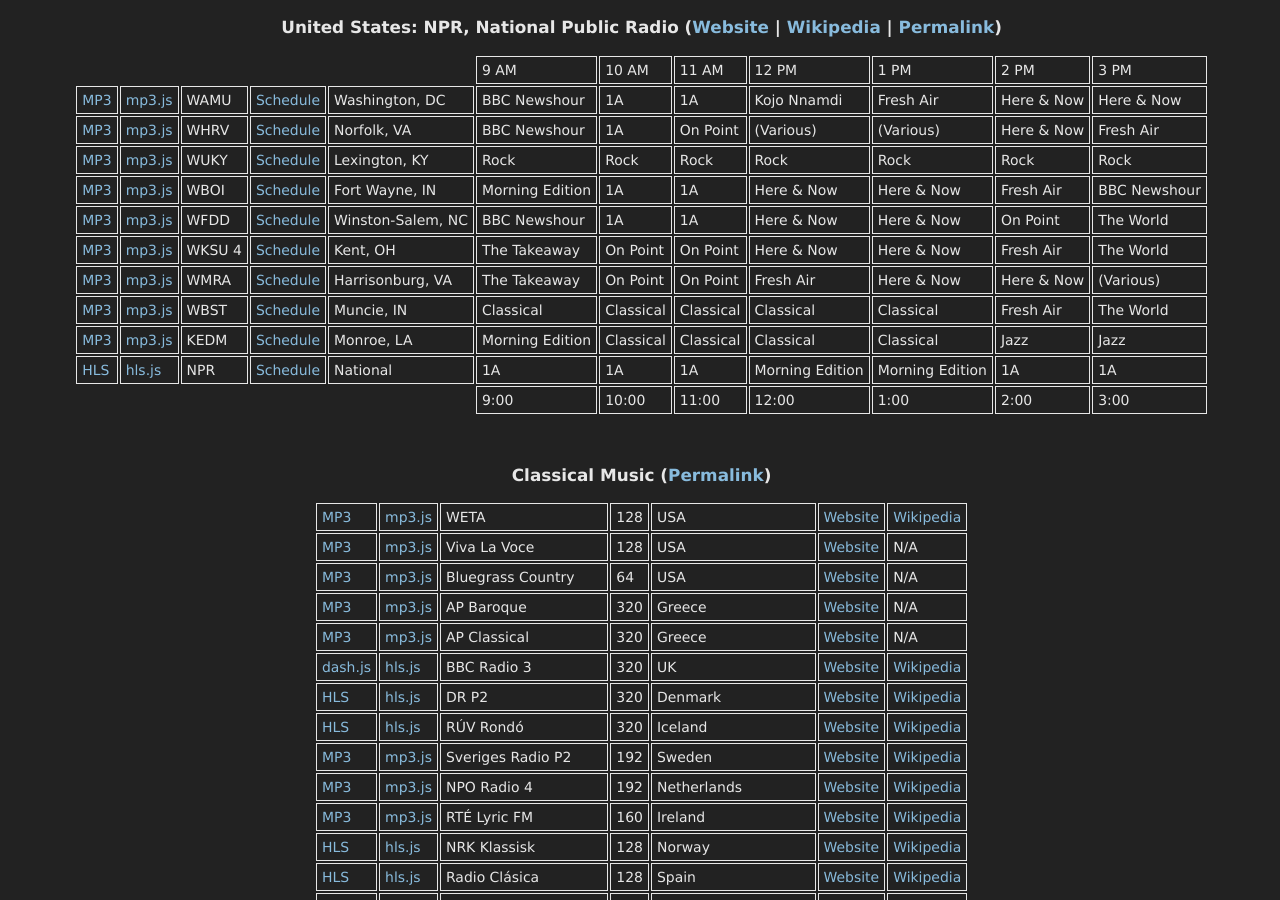
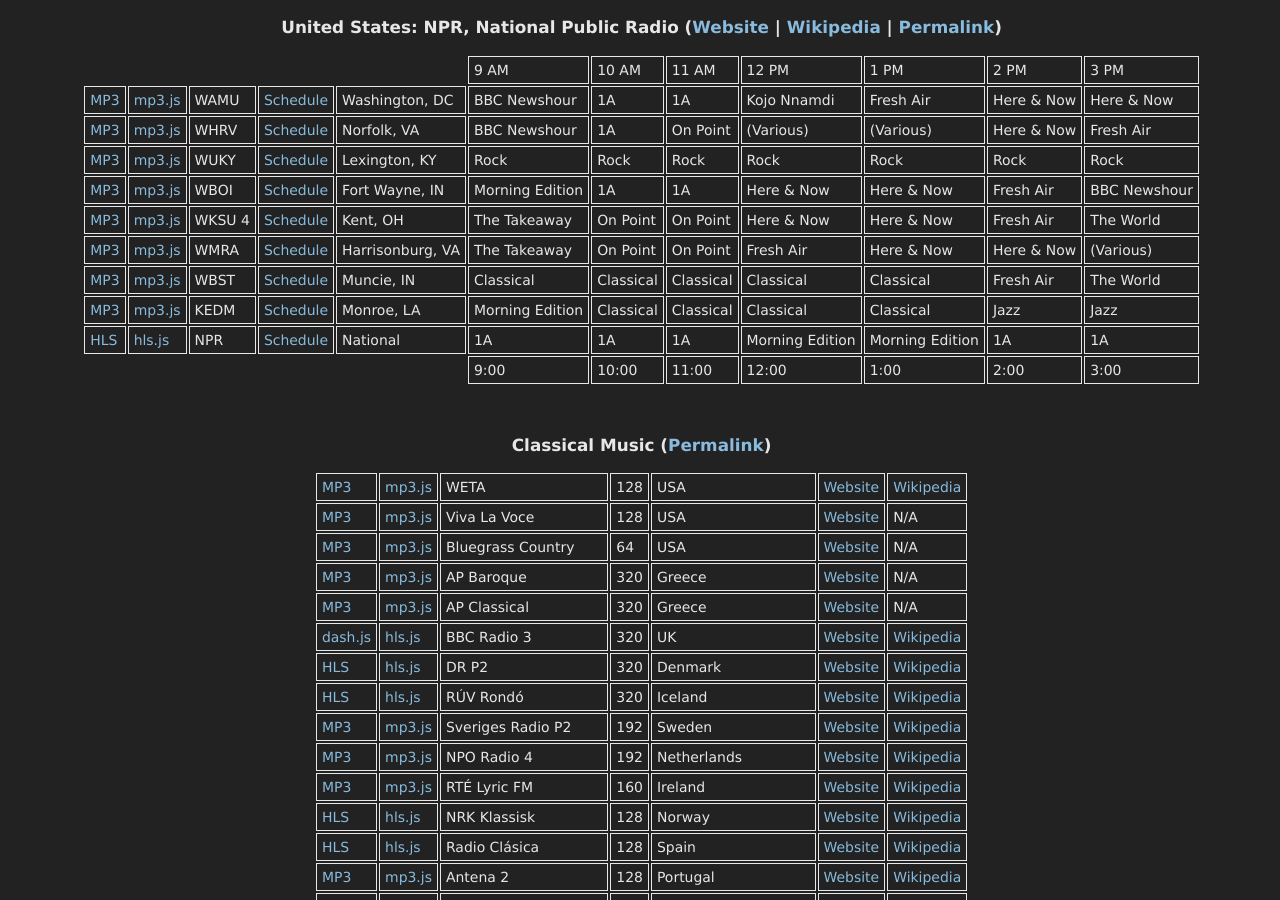
Before and after one commit to danburd/danburd.github.io, a Jekyll site: the page radio.html, which Jekyll copies as it is, in a window 1280 px wide and 900 px high. Built offline with Jekyll 4.4.1, drawn with Linux system fonts in a browser that asks for light colours.

Commit message:
Removed WFDD because of preroll underwriting message

```diff
--- a/radio.html
+++ b/radio.html
@@ -91,20 +91,6 @@
     <td>BBC Newshour</td>
   </tr>
   <tr>
-    <td><a href="https://live.streamguys1.com:2645/wfdd1">MP3</a></td>
-    <td><a href="/mp3js.html?stream=https://live.streamguys1.com:2645/wfdd1">mp3.js</a></td>
-    <td>WFDD</td>
-    <td><a href="https://www.wfdd.org/schedule">Schedule</a></td>
-    <td>Winston-Salem, NC</td>
-    <td>BBC Newshour</td>
-    <td>1A</td>
-    <td>1A</td>
-    <td>Here & Now</td>
-    <td>Here & Now</td>
-    <td>On Point</td>
-    <td>The World</td>
-  </tr>
-  <tr>
     <td><a href="http://66.225.205.169/wksu4.mp3.128">MP3</a></td>
     <td><a href="/mp3js.html?stream=http://66.225.205.169/wksu4.mp3.128">mp3.js</a></td>
     <td>WKSU 4</td>
```
